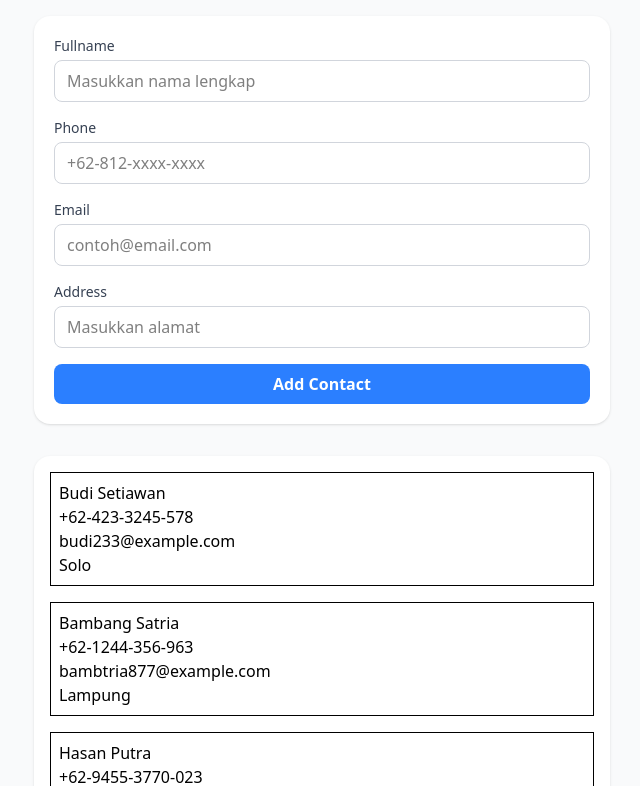
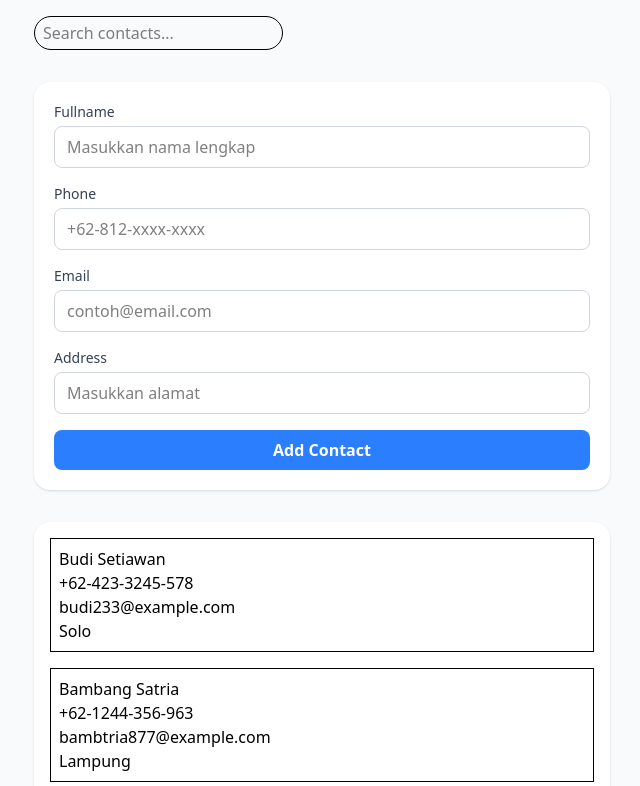
Before and after one commit to ADaneshS1/address-book, a plain HTML site: page index.html in a window 1280 px wide. Shown: the part 72-858 px from the top of the page, without its empty margins (318-958 px from the left). Drawn offline with nearby package versions, Linux system fonts and the light colour scheme.

Commit message:
add search bar

```diff
--- a/index.html
+++ b/index.html
@@ -12,6 +12,17 @@
       <h1 class="text-2xl font-bold text-gray-800 text-center">
         📒 Address Book
       </h1>
+
+      <form method="get">
+        <label for="q" class="hidden">Search</label>
+        <input
+          id="q"
+          type="search"
+          name="q"
+          placeholder="Search contacts..."
+          class="border px-2 py-1 rounded-full"
+        />
+      </form>
 
       <!-- Form Tambah Kontak -->
       <form
```
